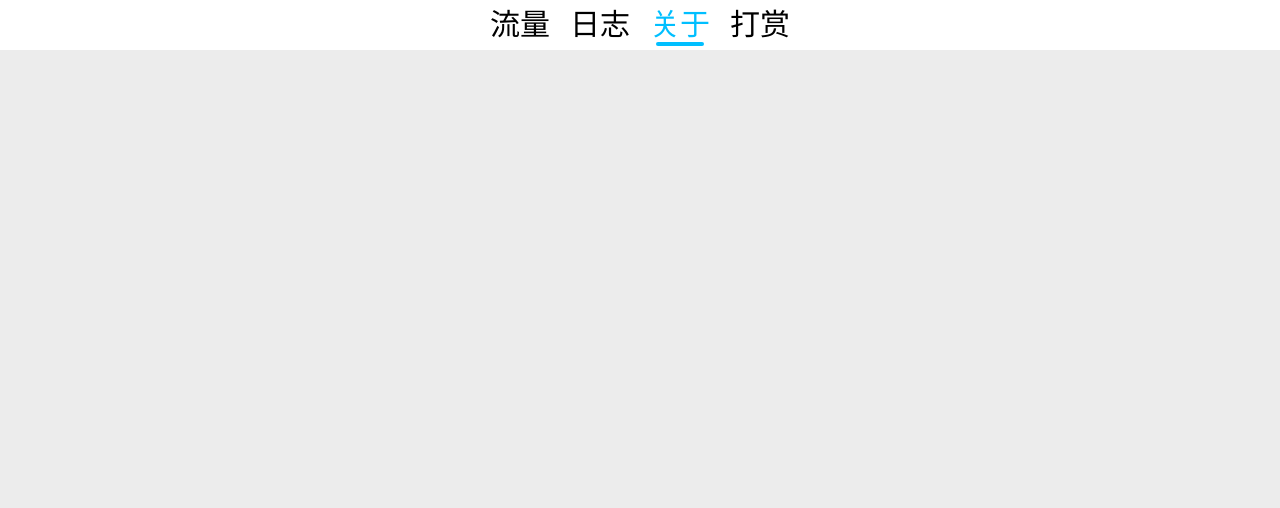
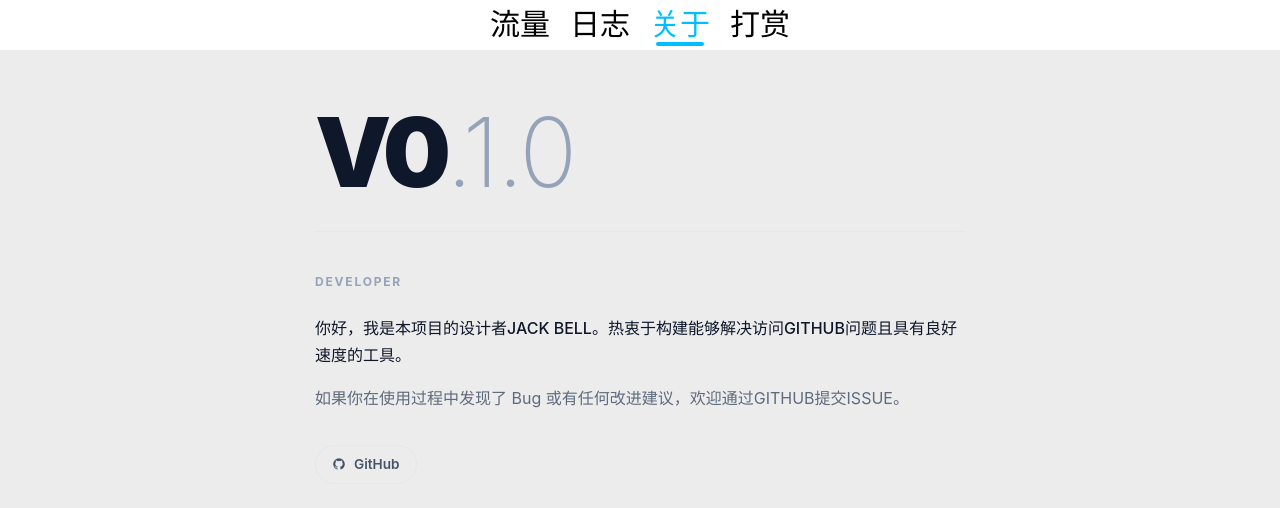
Before and after one commit to JackBell-p/flow_git, a SvelteKit app: page /about in a window 1280 px wide. Shown: the top 508 px of the page. Built offline with nearby package versions, Linux system fonts and the light colour scheme.

Commit message:
finish the about page of this app

```diff
--- a/src/routes/about/+page.svelte
+++ b/src/routes/about/+page.svelte
@@ -0,0 +1,163 @@
+<script lang="ts">
+
+</script>
+
+<div class="about-wrapper">
+  <main class="minimal-content">
+    <header class="version-display">
+      <div class="version-row">
+        <h1 class="version-title">
+          <span class="v-label">V0</span><span class="v-sub">.1.0</span>
+        </h1>
+      </div>
+
+      <div class="full-divider"></div>
+    </header>
+
+    <section class="developer-section">
+      <div class="dev-container">
+        <div class="label-group">
+          <span class="label">Developer</span>
+        </div>
+
+        <div class="bio-content">
+          <p class="main-bio">
+            你好，我是本项目的设计者JACK BELL。热衷于构建能够解决访问GITHUB问题且具有良好速度的工具。
+          </p>
+          <p class="sub-bio">
+            如果你在使用过程中发现了 Bug 或有任何改进建议，欢迎通过GITHUB提交ISSUE。
+          </p>
+        </div>
+
+        <div class="contact-links">
+          <a href="https://github.com/JackBell-p/flow_git" target="_blank" class="text-link">
+            <svg viewBox="0 0 24 24" width="14" height="14" fill="currentColor"><path d="M12 2A10 10 0 0 0 2 12c0 4.42 2.87 8.17 6.84 9.5.5.08.66-.23.66-.5v-1.69c-2.77.6-3.36-1.34-3.36-1.34-.46-1.16-1.11-1.47-1.11-1.47-.91-.62.07-.6.07-.6 1 .07 1.53 1.03 1.53 1.03.87 1.52 2.34 1.07 2.91.83.09-.65.35-1.09.63-1.34-2.22-.25-4.55-1.11-4.55-4.92 0-1.11.38-2 1.03-2.71-.1-.25-.45-1.29.1-2.64 0 0 .84-.27 2.75 1.02.79-.22 1.65-.33 2.5-.33.85 0 1.71.11 2.5.33 1.91-1.29 2.75-1.02 2.75-1.02.55 1.35.2 2.39.1 2.64.65.71 1.03 1.6 1.03 2.71 0 3.82-2.34 4.66-4.57 4.91.36.31.69.92.69 1.85V21c0 .27.16.59.67.5C19.14 20.16 22 16.42 22 12A10 10 0 0 0 12 2z"></path></svg>
+            GitHub
+          </a>
+        </div>
+      </div>
+    </section>
+  </main>
+</div>
+
+<style>
+  :root {
+    --primary: #2563eb;
+    --text-title: #0f172a;
+    --text-body: #475569;
+    --text-light: #94a3b8;
+    --border-color: #e2e8f0;
+  }
+
+  .about-wrapper {
+    max-width: 650px;
+    margin: 4rem auto;
+    padding: 0 1.5rem;
+    font-family: -apple-system, BlinkMacSystemFont, "Segoe UI", Roboto, Helvetica, Arial, sans-serif;
+    color: var(--text-body);
+    line-height: 1.6;
+    -webkit-font-smoothing: antialiased;
+  }
+
+  .version-display {
+    margin-bottom: 0;
+  }
+
+  .version-row {
+    display: flex;
+    align-items: center;
+    margin-bottom: 0;
+  }
+
+  .version-title {
+    font-size: 6rem;
+    font-weight: 900;
+    line-height: 0.8;
+    margin: 0;
+    letter-spacing: -0.05em;
+    color: var(--text-title);
+  }
+
+  .v-sub {
+    font-weight: 200;
+    color: var(--text-light);
+    letter-spacing: -0.02em;
+  }
+
+  .full-divider {
+    height: 1px;
+    background: var(--border-color);
+    width: 100%;
+    margin: 2.5rem 0;
+  }
+
+  .developer-section {
+    padding-top: 0;
+  }
+
+  .label-group {
+    display: flex;
+    align-items: center;
+    margin-bottom: 1.5rem;
+  }
+
+  .label {
+    font-size: 0.75rem;
+    font-weight: 700;
+    text-transform: uppercase;
+    letter-spacing: 0.15em;
+    color: var(--text-light);
+  }
+
+  .bio-content {
+    margin-bottom: 2rem;
+  }
+
+  .bio-content p {
+    margin: 0 0 1rem 0;
+    font-size: 1rem;
+    line-height: 1.7;
+  }
+
+  .main-bio {
+    color: var(--text-title);
+    font-weight: 500;
+  }
+
+  .sub-bio {
+    color: var(--text-body);
+    font-size: 0.95rem;
+    opacity: 0.85;
+  }
+
+  .contact-links {
+    display: flex;
+    align-items: center;
+    gap: 12px;
+  }
+
+  .text-link {
+    display: inline-flex;
+    align-items: center;
+    gap: 8px;
+    color: var(--text-body);
+    text-decoration: none;
+    font-size: 0.85rem;
+    font-weight: 600;
+    padding: 8px 16px;
+    border: 1px solid var(--border-color);
+    border-radius: 20px;
+    transition: all 0.2s ease;
+  }
+
+  .text-link:hover {
+    color: var(--text-title);
+    border-color: var(--text-title);
+    background: rgba(15, 23, 42, 0.04);
+  }
+
+  @media (max-width: 600px) {
+    .version-title { font-size: 4rem; }
+    .about-wrapper { margin-top: 6rem; }
+  }
+</style>
```
